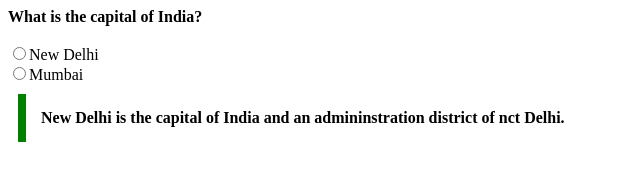
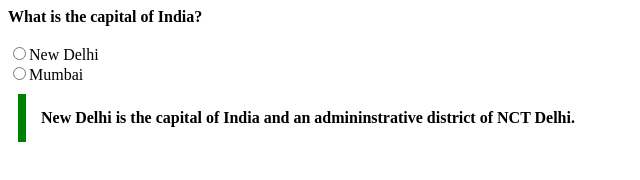
Before and after one commit to acciojob/trivia-G-DevendraBabu, a website: page main.html in a window 1280 px wide. Shown: the full height of the page, 0-640 px from the left. Drawn offline with Linux system fonts and the light colour scheme.

Commit message:
spellmistake
spelling mistake of administrative and nct was in small caps

```diff
--- a/main.html
+++ b/main.html
@@ -18,7 +18,7 @@
         <input type="radio" value="New Delhi">New Delhi<br>
         <input type="radio" value="Mumbai">Mumbai<br>
         <p class="clr">
-            New Delhi is the capital of India and an admininstration district of nct Delhi.
+            New Delhi is the capital of India and an admininstrative district of NCT Delhi.
         </p>
     <script type="text/javascript" src="./script.js">
 
```
